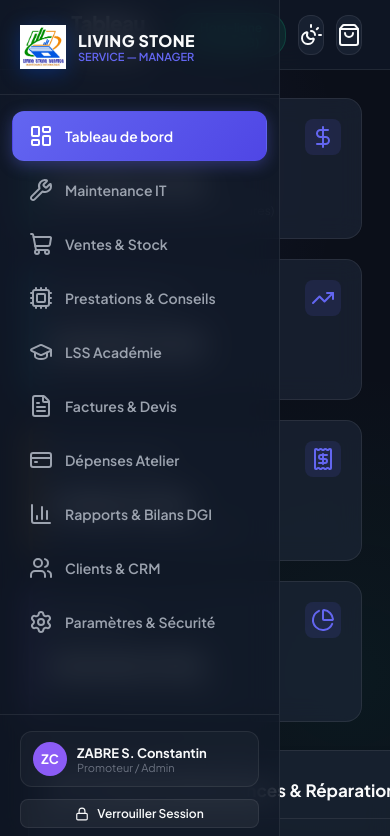
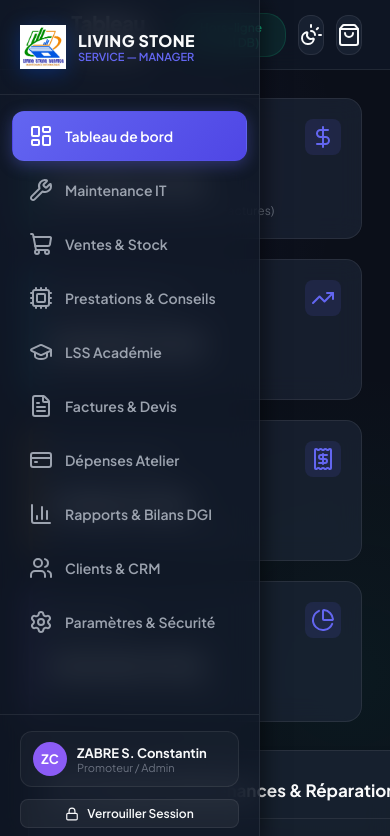
Before and after one commit to constantinzabre-lang/LSS_Manager_Apps, a website: page index.html in a window 390 px wide. Both pictures are taken after a click on the button 41 px from the left and 34 px from the top of the page. Shown: the top 836 px of the page. Drawn offline with nearby package versions, Linux system fonts and the light colour scheme; no server answers.

Commit message:
Add responsive smartphone CSS rules

```diff
--- a/style.css
+++ b/style.css
@@ -1425,3 +1425,35 @@ body {
   border-radius: 4px;
   padding: 2px 6px;
 }
+
+/* Adaptation Responsive Smartphone */
+@media screen and (max-width: 768px) {
+  /* Le menu latéral devient un tiroir coulissant */
+  #sidebar {
+    position: fixed;
+    top: 0;
+    left: -280px;
+    width: 260px;
+    height: 100vh;
+    z-index: 9999;
+    transition: left 0.3s ease;
+  }
+
+  #sidebar.mobile-open {
+    left: 0;
+    box-shadow: 4px 0 20px rgba(0, 0, 0, 0.5);
+  }
+
+  /* Tableaux défilables horizontalement */
+  .table-responsive, table {
+    display: block;
+    width: 100%;
+    overflow-x: auto;
+    -webkit-overflow-scrolling: touch;
+  }
+
+  /* Grille de caisse (POS) en 1 ou 2 colonnes */
+  #pos-products-grid {
+    grid-template-columns: repeat(auto-fill, minmax(140px, 1fr)) !important;
+  }
+}
```
